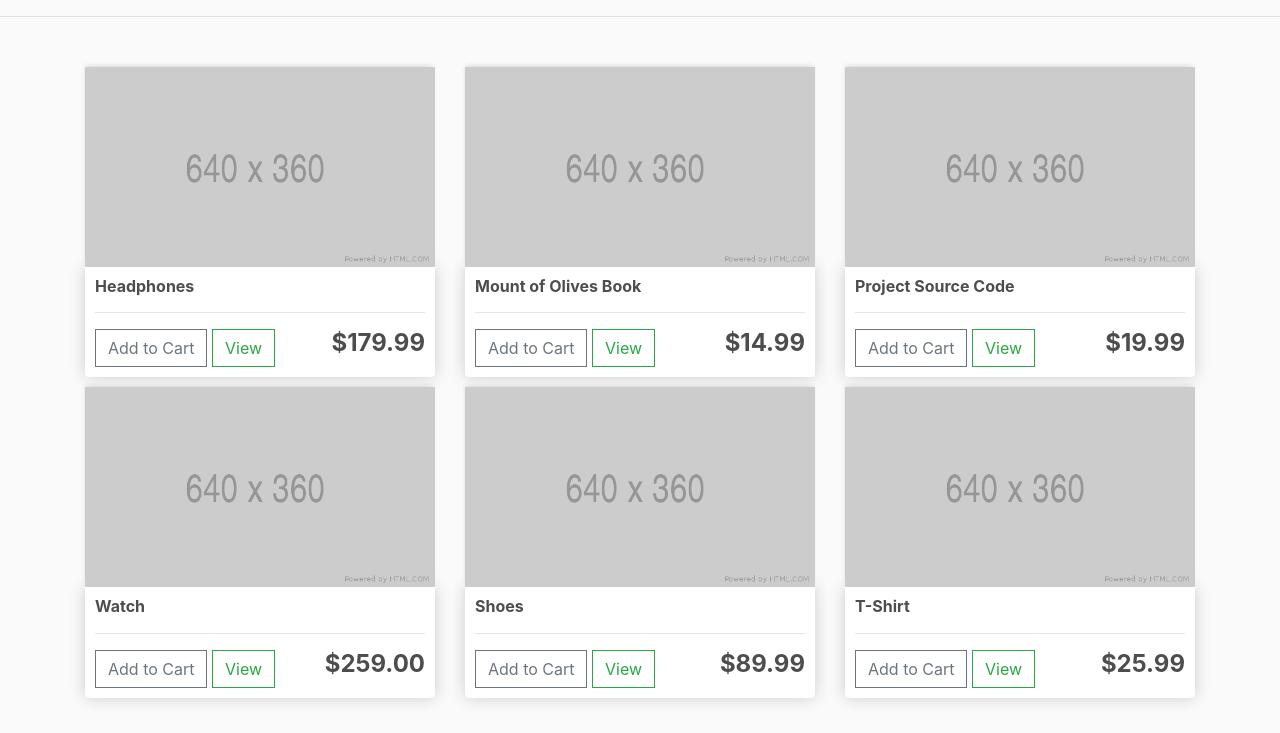
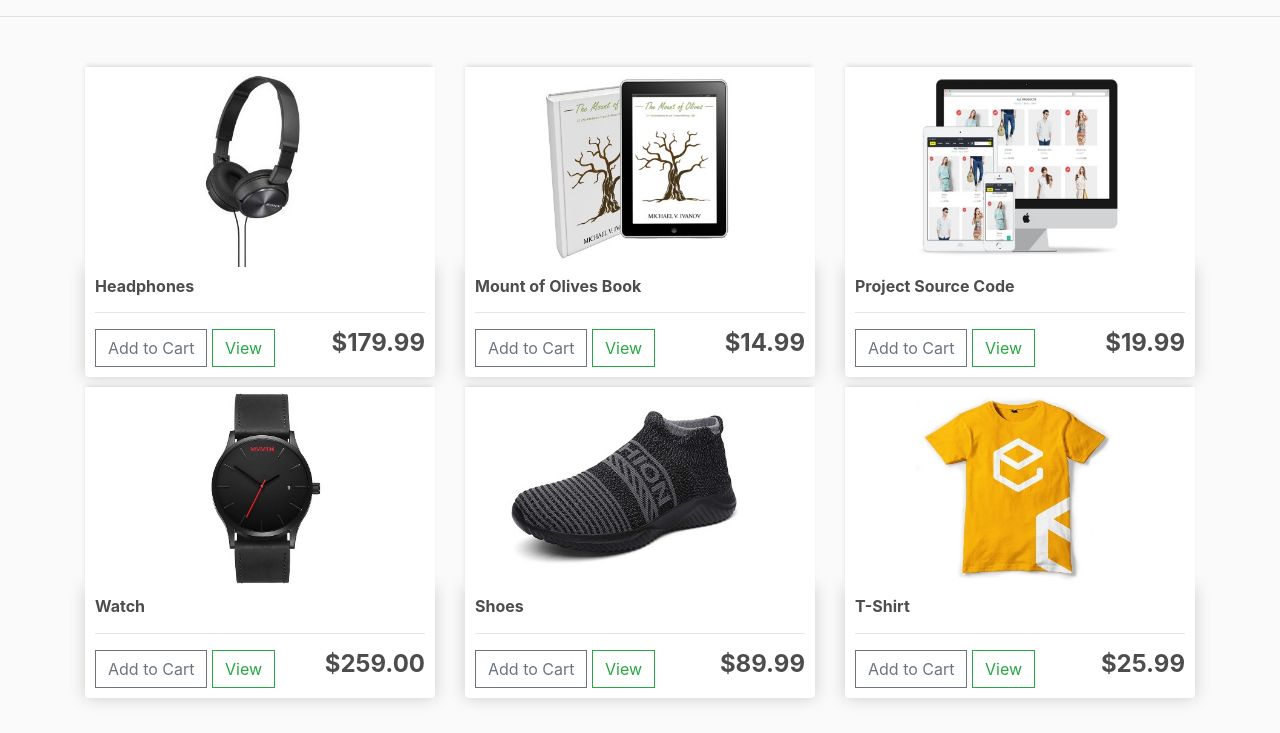
Before and after one commit to tinoe0404/tinoe_store_website, a Django app: page / in a window 1280 px wide. Shown: the part 67-800 px from the top of the page. Run offline with Django 5.2, Linux system fonts and the light colour scheme; data comes from the database, SQL or seed files in the repository; both versions use the stored data as it was after the commit; some libraries are stand-ins or nearby versions.

Commit message:
feat(products): Add image upload and rendering support

```diff
--- a/Comesa_eCommerce/settings.py
+++ b/Comesa_eCommerce/settings.py
@@ -123,6 +123,10 @@ STATICFILES_DIRS = [
     os.path.join(BASE_DIR, 'static')
 ]
 
+MEDIA_ROOT = os.path.join(BASE_DIR, 'static/images')
+
+MEDIA_URL = '/images/'
+
 STATIC_ROOT = os.path.join(BASE_DIR, 'staticfiles')
 # Default primary key field type
 # https://docs.djangoproject.com/en/5.2/ref/settings/#default-auto-field
--- a/Comesa_eCommerce/urls.py
+++ b/Comesa_eCommerce/urls.py
@@ -16,8 +16,12 @@ Including another URLconf
 """
 from django.contrib import admin
 from django.urls import path, include
+from django.conf.urls.static import static
+from django.conf import settings
 
 urlpatterns = [
     path('admin/', admin.site.urls),
     path('', include('tinoe_store.urls')),
 ]
+
+urlpatterns += static(settings.MEDIA_URL, document_root=settings.MEDIA_ROOT)
--- a/tinoe_store/templates/tinoe_store/tinoe_store.html
+++ b/tinoe_store/templates/tinoe_store/tinoe_store.html
@@ -4,7 +4,7 @@
 	<div class="row">
 		{% for product in products %}
 		<div class="col-lg-4">
-			<img class="thumbnail" src="{% static 'images/placeholder.png' %}">
+			<img class="thumbnail" src="{{product.image.url}}">
 			<div class="box-element product">
 				<h6><strong>{{product.name}}</strong></h6>
 				<hr>
```
Also changed, not shown: db.sqlite3, 1 other file.
